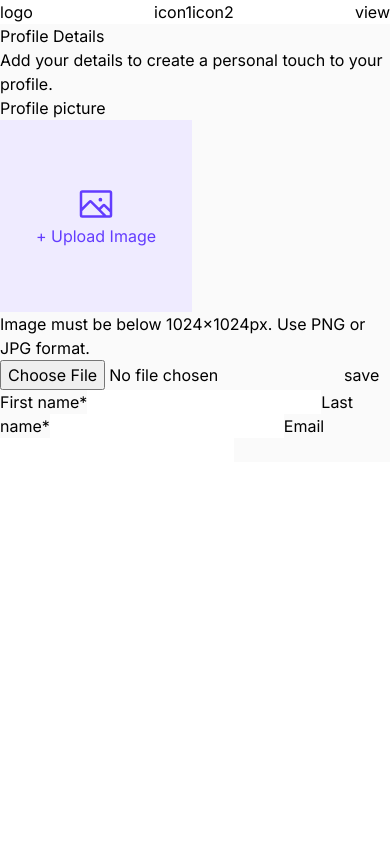
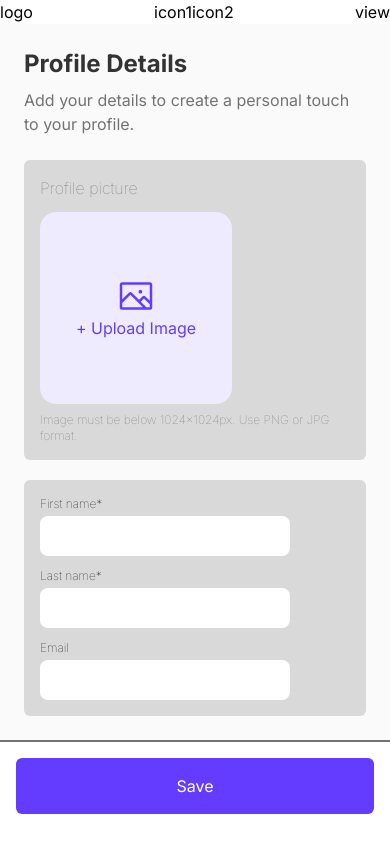
Before and after one commit to ashrafess00/simple-link, a Next.js app: page /dashboard in a window 390 px wide. Built offline with nearby package versions, Linux system fonts and the light colour scheme; no server answers.

Commit message:
profile completed - 80%

```diff
--- a/app/api/[data]/route.js
+++ b/app/api/[data]/route.js
@@ -1,21 +1,22 @@
 import dbConnect from "@/app/lib/dbConnect";
 import User from "@/app/models/User";
-
+import { NextResponse } from "next/server";
 export async function GET(req, {params}) {
     const {client, bucket } = await dbConnect();
     const {data} = params;
 
     try {
-        // const userJwt = cookies().get("access-token")?.value;
-        // const { userId } = await verifyToken(userJwt);
+        const files = await bucket.find({filename: data,}).toArray();
+        const file = files[0];
 
+        console.log(file);
+        const stream = bucket.openDownloadStreamByName(file.filename);
 
+        return new NextResponse(stream, {
+            Headers: {'Content-Type': file.contentType},
+        })
 
-        // const files = await bucket.find({filename: "bird_with_dog_face.jpg"}).toArray();
-        // console.log(files);
-
-
-        return Response.json({data});
+        return Response.json({file});
     }
     catch(error) {
         return Response.json({error})
--- a/app/dashboard/Profile.js
+++ b/app/dashboard/Profile.js
@@ -1,55 +1,96 @@
 import Image from "next/image";
-import { useRef, useState } from "react";
+import { useEffect, useRef, useState } from "react";
+import { ImageUploading } from "react-images-uploading";
+export default function Profile({avatar, img, setImg, input, setUploadInput, setFirstName, setLastName, setEmail2}) {
 
-export default function Profile() {
+    // const [img, setImg] = useState("");
+    useEffect(() => {
+        if (avatar)
+            setImg("/api/" + avatar);
+    }, [avatar])
 
-    // const [img, setImage] = useState();
+
     const ref = useRef(null);
     async function uploadImage(e) {
+        //this will upload the image to the data-base
         e.preventDefault();
 
+        // const input = ref.current;
+        // const formData = new FormData();
+
+        // if (input.files) {
+        //     const imgName = input.files[0].name;
+        //     const img = input.files[0];
+        //     formData.append(imgName, img);
+
+        //     const res = await fetch("/api/uploadImg", {
+        //         method: 'POST',
+        //         body: formData
+        //     });
+        // }
+    }
+
+    function onChange(e) {
+        setUploadInput(ref);
         const input = ref.current;
-        const formData = new FormData();
+        const file = input.files[0];
+        const reader = new FileReader();
 
-        if (input.files) {
-            const imgName = input.files[0].name;
-            const img = input.files[0];
-            formData.append(imgName, img);
+        reader.onload = () => {
+            setImg(reader.result);
+        }
 
-            const res = await fetch("/api/uploadImg", {
-                method: 'POST',
-                body: formData
-            });
+        if (file) {
+            reader.readAsDataURL(file);
         }
+
     }
 
     return (
         <>
-            <h2>Profile Details</h2>
-            <p>Add your details to create a personal touch to your profile.</p>
+            <div className="mb-6">
+                <h2 className="font-bold text-2xl text-dark mb-2">Profile Details</h2>
+                <p className="text-grey-1">Add your details to create a personal touch to your profile.</p>
+            </div>
 
             <form onSubmit={uploadImage}>
-                <label>Profile picture</label>
-                <div className="bg-grey-3">
-                    <div className="w-48 h-48 bg-violet-3 flex justify-center items-center flex-col">
-                            <Image alt="upload-icon" src="/images/icons/icon-upload-image.svg" width={40} height={40} />
+                <div className="bg-grey-2 p-4 rounded-md mb-5">
+                    <label className="block text-md mb-3 text-grey-1 font-thin">Profile picture</label>
+                    <div className="relative rounded-2xl group-hover/item:visible w-48 h-48 bg-violet-3 flex justify-center items-center flex-col ">
+                        <input onChange={onChange} className="w-full h-full absolute inset-x-0 opacity-0 z-30 cursor-pointer bg-grey-2" ref={ref} type="file" id="profilePic" name="profilePic" accept="image/png, image/jpeg" />
+                        {!img ?
+                        <>
+                            <Image alt="upload icon" className="rounded-2xl w-100 h-100"  src="/images/icons/icon-upload-image.svg" width={40} height={40} />
                             <p className="text-violet-1">+ Upload Image</p>
+                        </> :
+                        <Image alt="avatar" className="rounded-2xl w-full h-full" src={img} width={40} height={40}  />
+                        }
+                        {img &&
+                        <div className="rounded-2xl group-item invisible flex flex-col justify-center items-center bg-dark w-full h-full absolute inset-0">
+                            <Image alt="upload icon" className="rounded-2xl w-100 h-100"  src="/images/icons/icon-upload-image.svg" width={40} height={40} />
+                            <p className="text-violet-1">Change Image</p>
+                        </div>
+                        }
                     </div>
-                    <p>Image must be below 1024x1024px. Use PNG or JPG format.</p>
+                    <p className="text-grey-1 text-xs mt-2 font-thin">Image must be below 1024x1024px. Use PNG or JPG format.</p>
                 </div>
-                <input ref={ref} type="file" id="profilePic" name="profilePic" accept="image/png, image/jpeg" />
-                <input type="submit" value="save" />
+
+                <div className="bg-grey-2 p-4 rounded-md">
+                    <label className="block text-xs font-thin mb-1">First name*</label>
+                    <input type="text" className="p-2 rounded-lg mb-3" onChange={(e) => setFirstName(e.target.value)} />
+
+                    <label className="block text-xs font-thin mb-1"  >Last name*</label>
+                    <input type="text" className="p-2 rounded-lg mb-3"
+                    onChange={(e) => setLastName(e.target.value)}
+                    />
+
+                    <label className="block text-xs font-thin mb-1">Email</label>
+                    <input type="text" className="p-2 rounded-lg"
+                    onChange={(e) => setEmail2(e.target.value)}
+                    />
+                </div>
             </form>
 
-
-            <div>
-                <label>First name*</label>
-                <input type="text"/>
-                <label>Last name*</label>
-                <input type="text"/>
-                <label>Email</label>
-                <input type="email"/>
-            </div>
 
             {/* <img src={img}/> */}
         </>
--- a/app/dashboard/page.js
+++ b/app/dashboard/page.js
@@ -1,6 +1,6 @@
 "use client";
 
-import { useEffect, useState } from "react";
+import { useEffect, useRef, useState } from "react";
 
 
 import CustomizeUrls from './CustomizeUrls';
@@ -10,8 +10,15 @@ import Phone from "../ui/Phone";
 export default function page() {
 
     const [userData, setUserData] = useState({});
+    const [avatar, setAvatar] = useState();
     const [urls, setUrls] = useState([]);
     const [tab, setTab] = useState(false);
+
+    const [img, setImg] = useState("");
+    const [uploadInput, setUploadInput] = useState();
+    const [firstName, setFirstName] = useState("");
+    const [lastName, setLastName] = useState("");
+    const [email2, setEmail2] = useState("");
 
     useEffect(() => {
         fetch ("/api/users")
@@ -23,6 +30,7 @@ export default function page() {
         .then(data => {
         {
             setUrls(data.userUrls);
+            setAvatar(data.avatar);
         }
         })
         .catch(error => {
@@ -30,6 +38,42 @@ export default function page() {
         })
     }, [])
 
+    async function saveData(e) {
+
+        console.log(firstName, lastName, email2);
+        return;
+        //
+        if (tab) {
+
+        }
+        //we are on profile
+        else {
+
+            const input = uploadInput.current;
+            const formData = new FormData();
+
+
+            // console.log(input);
+            if (input.files) {
+                const imgName = input.files[0].name;
+                const img = input.files[0];
+                formData.append(imgName, img);
+
+                try {
+                    const res = await fetch("/api/uploadImg", {
+                        method: 'POST',
+                        body: formData
+                    });
+
+                    if (!res.ok)
+                        throw new Error("images wasn't uploaded");
+                }
+                catch(error) {
+                    console.log(error);
+                }
+            }
+        }
+    }
 
 
 
@@ -47,15 +91,28 @@ export default function page() {
         </nav>
 
 
-        <main className="bg-grey-3 lg:flex">
+        <main className="bg-grey-3 lg:flex p-6">
             <div className="hidden lg:block">
                 <Phone />
             </div>
             {tab ?
             <CustomizeUrls urls={urls} setUrls={setUrls}/>
-            : <Profile />
+            : <Profile
+                avatar={avatar}
+                img={img}
+                setImg={setImg}
+                uploadInput={uploadInput}
+                setUploadInput={setUploadInput}
+                setFirstName={setFirstName}
+                setLastName={setLastName}
+                setEmail2={setEmail2}
+                />
             }
         </main>
+
+        <section className="bg-white p-4 border-t-grey-1 border-t-2">
+            <button onClick={saveData} className="bg-violet-1 w-full rounded-md p-4 text-white">Save</button>
+        </section>
         </>
     )
 }
--- a/app/lib/verifyToken.js
+++ b/app/lib/verifyToken.js
@@ -6,6 +6,7 @@ export async function singToken(user) {
             userId: user._id,
             userEmail: user.email,
             userUrls: user.userUrls,
+            avatar: user.avatar,
         })
         .setProtectedHeader({alg: 'HS256'})
         .setIssuedAt()
--- a/app/ui/Phone.js
+++ b/app/ui/Phone.js
@@ -4,7 +4,7 @@ import Image from "next/image";
 export default function Phone() {
     return (
         <>
-        <Image width={400} height={400} src="/images/illustration-phone-mockup.svg" />
+        <Image alt="phone-preview" width={400} height={400} src="/images/illustration-phone-mockup.svg" />
         </>
     )
 }
--- a/package.json
+++ b/package.json
@@ -17,6 +17,7 @@
     "next-auth": "^4.24.7",
     "react": "^18",
     "react-dom": "^18",
+    "react-images-uploading": "^3.1.7",
     "react-select": "^5.8.0"
   },
   "devDependencies": {
```
Also changed, not shown: app/ui/UploadAvatar.js (added, +57 -0 lines), 2 other files (tests, documents, lock files or other folders).
